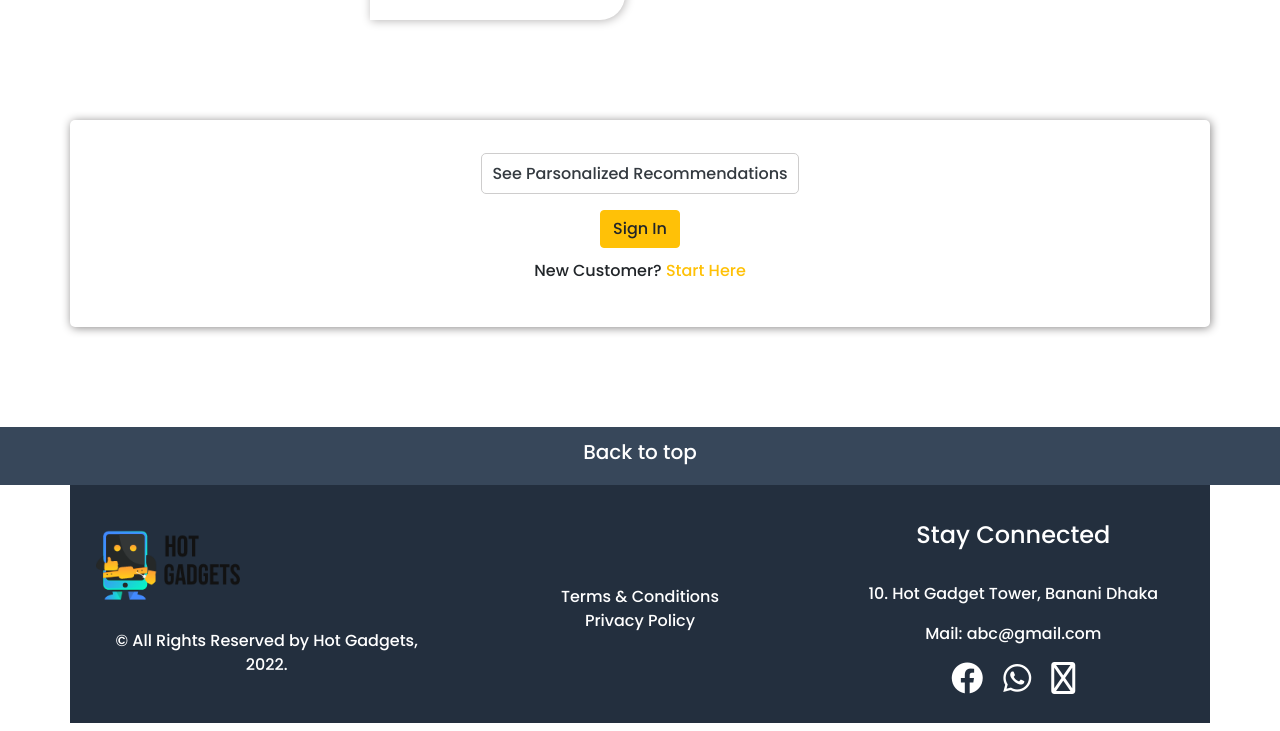
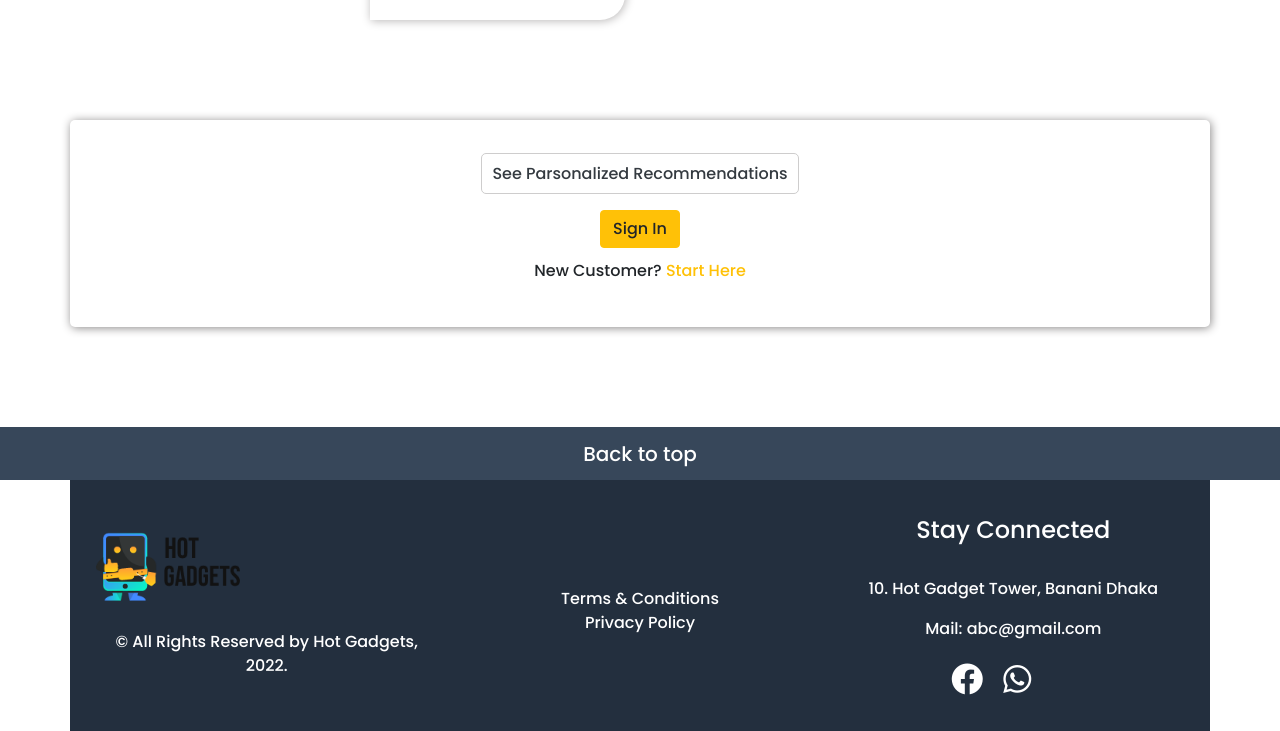
Before and after one commit to fahadmahmud04/hot-gadgets, a plain HTML site: page index.html in a window 1280 px wide. Shown: the part 2939-3670 px from the top of the page. Drawn offline with nearby package versions, Linux system fonts and the light colour scheme.

Commit message:
added all section successfully

```diff
--- a/css/style.css
+++ b/css/style.css
@@ -171,9 +171,13 @@ a {
 }
 
 .back-to-top {
-    padding: 1%;
+    padding: 1% 0px;
     box-sizing: border-box;
     background: #37475a;
+}
+
+.back-to-top h5 {
+    margin: 0.1rem !important;
 }
 
 
@@ -263,10 +267,19 @@ a {
     html {
         font-size: 90%;
     }
+
+    .carousel-item {
+        padding: 3rem 2rem !important;
+    }
 }
 
 @media (min-width:0px) and (max-width:319px) {
     html {
         font-size: 80%;
     }
+
+    .carousel-item {
+        padding: 2rem 1rem !important;
+    }
+
 }
--- a/index.html
+++ b/index.html
@@ -359,7 +359,7 @@
             <div class=" i d-flex flex-row justify-content-center align-items-center">
                 <a href="#" class=""> <i class="fa-brands fa-facebook text-white"></i></a>
                 <a href="#" class=""> <i class="fa-brands fa-whatsapp text-white"></i></a>
-                <a href="#" class=""> <i class="fa-regular fa-phone text-white"></i></a>
+                <a href="#" class=""> <i class="fa-light fa-square-phone text-white"></i></a>
 
             </div>
         </div>
```
